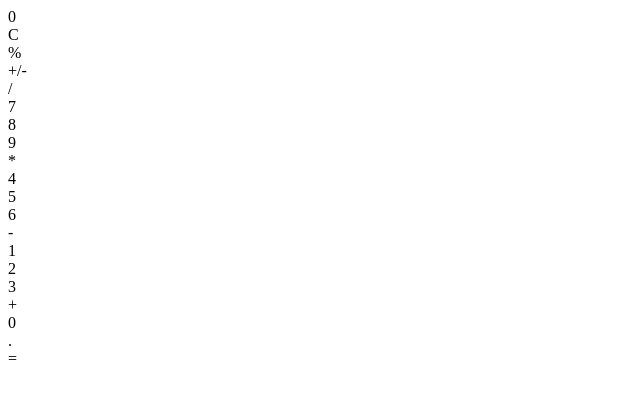
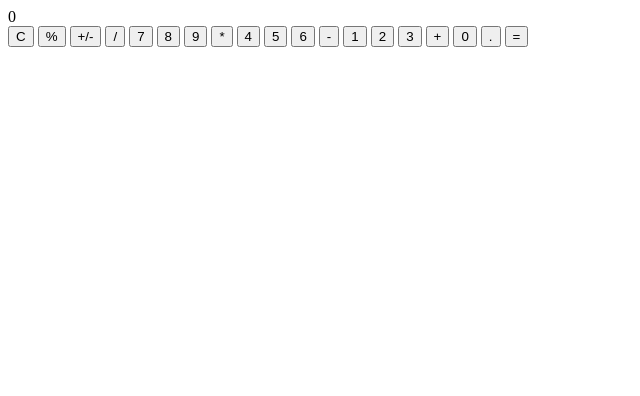
Before and after one commit to thomasfinnegan14/javascript-calculator, a plain HTML site: page index.html in a window 1280 px wide. Shown: the whole page, without its empty margins (0-640 px from the left). Drawn offline with Linux system fonts and the light colour scheme.

Commit message:
Create buttons for calculator

```diff
--- a/index.html
+++ b/index.html
@@ -11,24 +11,24 @@
 <body>
     <div class="calcbody"></div>
         <div id="display">0</div>
-        <div id="clear">C</div>
-        <div id="percent">%</div>
-        <div id="plus/minus">+/-</div>
-        <div id="divide">/</div>
-        <div id="seven">7</div>
-        <div id="eight">8</div>
-        <div id="nine">9</div>
-        <div id="multiply">*</div>
-        <div id="four">4</div>
-        <div id="five">5</div>
-        <div id="six">6</div>
-        <div id="subtract">-</div>
-        <div id="one">1</div>
-        <div id="two">2</div>
-        <div id="three">3</div>
-        <div id="add">+</div>
-        <div id="zero">0</div>
-        <div id="decimal">.</div>
-        <div id="equal">=</div>
+        <button type="button" id="clear">C</button>
+        <button type="button" id="percent">%</button>
+        <button type="button" id="plus/minus">+/-</button>
+        <button type="button" id="divide">/</button>
+        <button type="button" id="seven">7</button>
+        <button type="button" id="eight">8</button>
+        <button type="button" id="nine">9</button>
+        <button type="button" id="multiply">*</button>
+        <button type="button" id="four">4</button>
+        <button type="button" id="five">5</button>
+        <button type="button" id="six">6</button>
+        <button type="button" id="subtract">-</button>
+        <button type="button" id="one">1</button>
+        <button type="button" id="two">2</button>
+        <button type="button" id="three">3</button>
+        <button type="button" id="add">+</button>
+        <button type="button" id="zero">0</button>
+        <button type="button" id="decimal">.</button>
+        <button type="button" id="equal">=</button>
 </body>
 </html>
```
